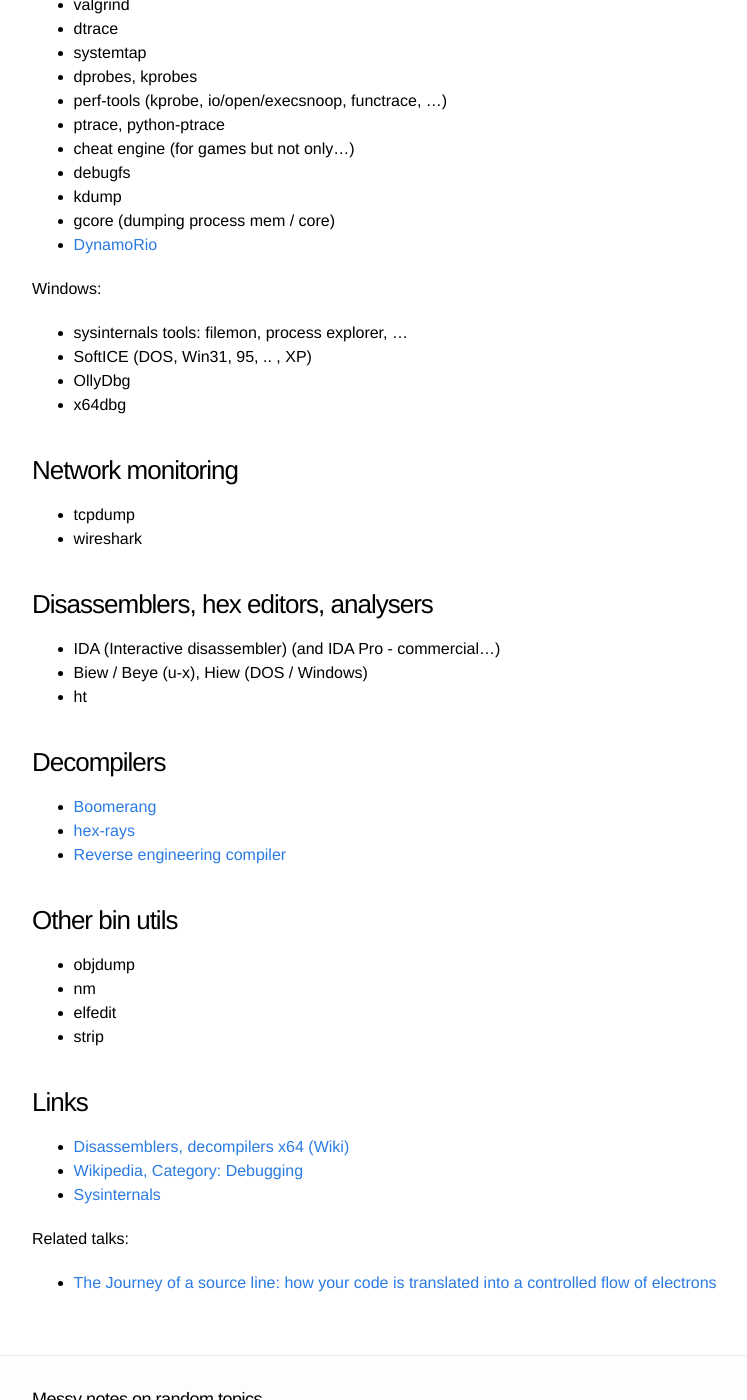
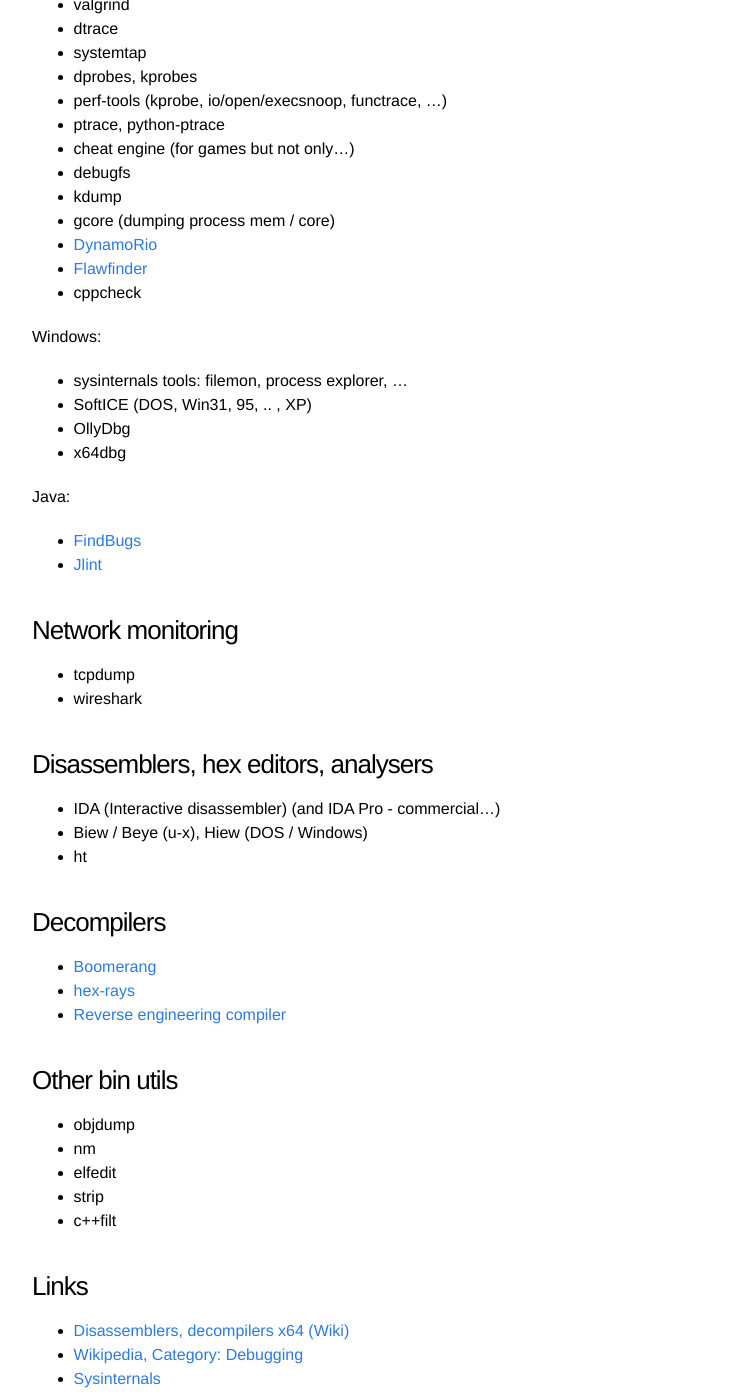
Before and after one commit to t-w/t-w.github.io, a Jekyll site: the page built from _posts/2016-09-28-useful_debugging_tools.markdown, in a window 1280 px wide and 1400 px high, scrolled down 531 px. Shown: the whole window, without its empty margins (208-955 px from the left). Built offline with Jekyll 4.4.1, drawn with Linux system fonts in a browser that asks for light colours.

Commit message:
Added few more tools.

```diff
--- a/_posts/2016-09-28-useful_debugging_tools.markdown
+++ b/_posts/2016-09-28-useful_debugging_tools.markdown
@@ -30,6 +30,8 @@ U-xs (GNU/Linux, *BSD, ...):
 - kdump
 - gcore (dumping process mem / core)
 - [DynamoRio][dynamorio]
+- [Flawfinder][flawfinder]
+- cppcheck
 
 Windows:
 
@@ -37,6 +39,11 @@ Windows:
 - SoftICE (DOS, Win31, 95, .. , XP)
 - OllyDbg
 - x64dbg
+
+Java:
+
+- [FindBugs][findbugs]
+- [Jlint][jlint]
 
 ### Network monitoring
 - tcpdump
@@ -57,6 +64,7 @@ Windows:
 - nm
 - elfedit
 - strip
+- c++filt
 
 ### Links
 - [Disassemblers, decompilers x64 (Wiki)][1.]
@@ -76,4 +84,8 @@ Related talks:
 [5.3.]: http://www.backerstreet.com/rec/rec.htm
 
 [dynamorio]: http://dynamorio.org/
+[flawfinder]: https://dwheeler.com/flawfinder/
+[findbugs]: http://findbugs.sourceforge.net/
+[jlint]: http://jlint.sourceforge.net/
+
 [anowak_talk_cern]: https://mediastream.cern.ch/MediaArchive/Video/Public2/weblecture-player/index.html?year=2018&lecture=668207&ftime=00:00:05#
```
